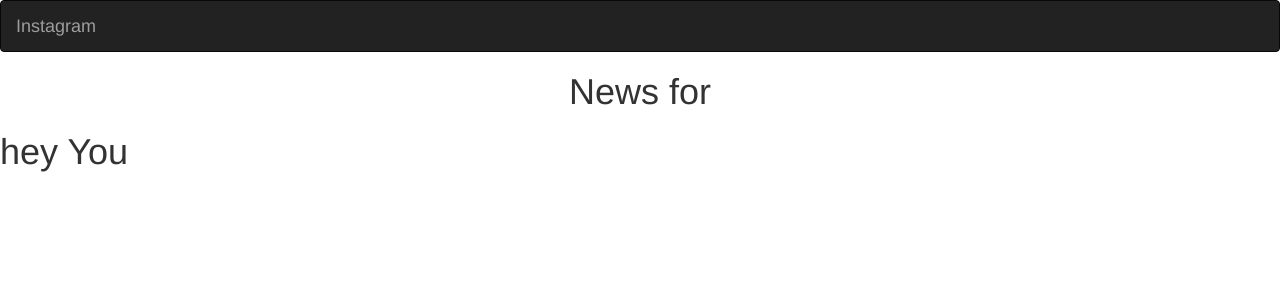
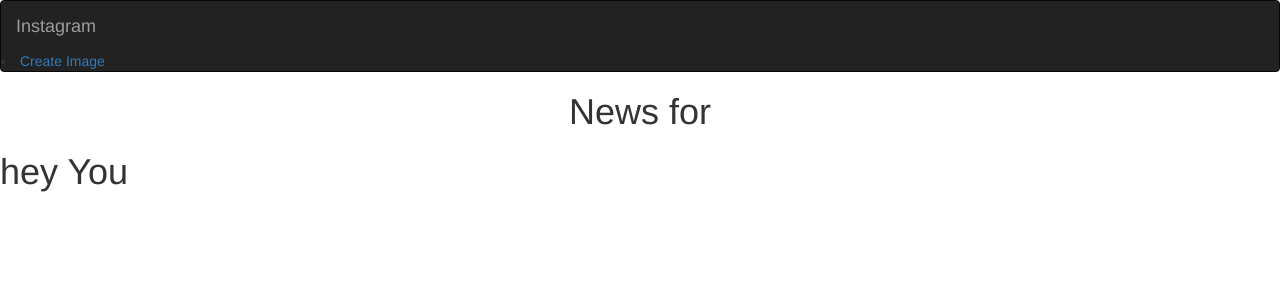
Before and after one commit to Angelamutyota/instagram-clone, a Django app: page /comment/1 in a window 1280 px wide. Shown: the top 300 px of the page. Run offline with Django 3.2, Linux system fonts and the light colour scheme; some libraries are stand-ins or nearby versions.

Commit message:
add create image button to navbar

```diff
--- a/insta/templates/navbar.html
+++ b/insta/templates/navbar.html
@@ -12,6 +12,11 @@
       <a class="navbar-brand" href="{% url 'index' %}">Instagram</a>
     </div>
   </div>
+<div>
+  <li>
+    <a href="{%url 'new-image'%}">Create Image</a>
+  </li>
+</div>
 </nav>
 </body>
 </html>
```
